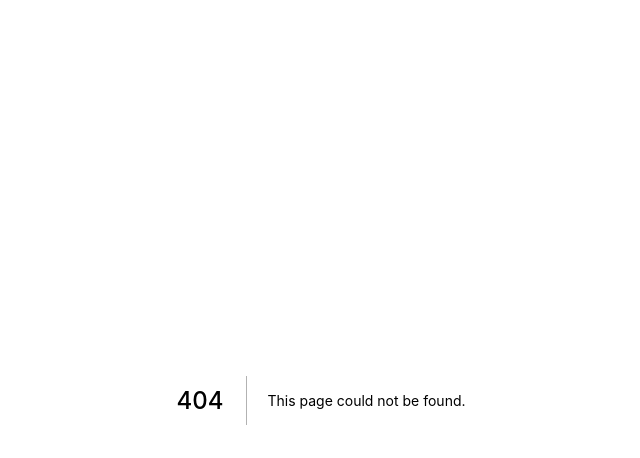
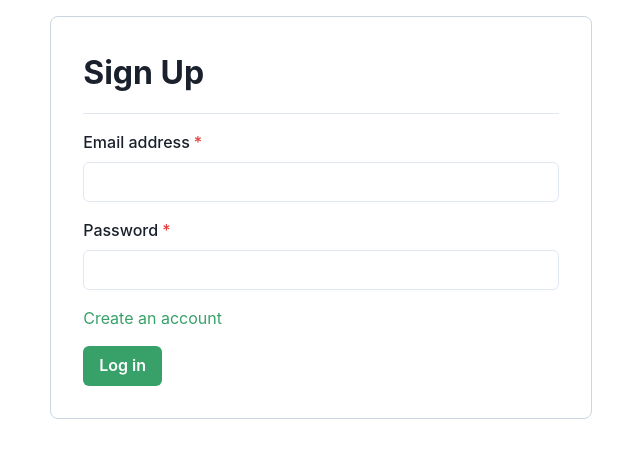
Before and after one commit to ralflopez/bahagi-digital-wallet-frontend, a Next.js app: page /auth/login in a window 1280 px wide. Before the commit this address had no page. Shown: the top 458 px of the page, without its empty margins (319-959 px from the left). Built offline with nearby package versions, Linux system fonts and the light colour scheme.

Commit message:
:sparkles: add login page

```diff
--- a/graphql/generated/graphql.tsx
+++ b/graphql/generated/graphql.tsx
@@ -581,6 +581,13 @@ export type CountriesQueryVariables = Exact<{ [key: string]: never; }>;
 
 export type CountriesQuery = { __typename?: 'Query', countries: Array<{ __typename?: 'Country', id: string, name: string, mobileCode: string, currency: { __typename?: 'Currency', id: string, name: string, symbol: string } }> };
 
+export type LogInMutationVariables = Exact<{
+  logIninput: LogInInput;
+}>;
+
+
+export type LogInMutation = { __typename?: 'Mutation', logIn: { __typename?: 'User', id: string, email: string, name: string, role: Role } };
+
 export type SignUpMutationVariables = Exact<{
   signUpInput: SignUpInput;
 }>;
@@ -630,6 +637,42 @@ export function useCountriesLazyQuery(baseOptions?: Apollo.LazyQueryHookOptions<
 export type CountriesQueryHookResult = ReturnType<typeof useCountriesQuery>;
 export type CountriesLazyQueryHookResult = ReturnType<typeof useCountriesLazyQuery>;
 export type CountriesQueryResult = Apollo.QueryResult<CountriesQuery, CountriesQueryVariables>;
+export const LogInDocument = gql`
+    mutation LogIn($logIninput: LogInInput!) {
+  logIn(logIninput: $logIninput) {
+    id
+    email
+    name
+    role
+  }
+}
+    `;
+export type LogInMutationFn = Apollo.MutationFunction<LogInMutation, LogInMutationVariables>;
+
+/**
+ * __useLogInMutation__
+ *
+ * To run a mutation, you first call `useLogInMutation` within a React component and pass it any options that fit your needs.
+ * When your component renders, `useLogInMutation` returns a tuple that includes:
+ * - A mutate function that you can call at any time to execute the mutation
+ * - An object with fields that represent the current status of the mutation's execution
+ *
+ * @param baseOptions options that will be passed into the mutation, supported options are listed on: https://www.apollographql.com/docs/react/api/react-hooks/#options-2;
+ *
+ * @example
+ * const [logInMutation, { data, loading, error }] = useLogInMutation({
+ *   variables: {
+ *      logIninput: // value for 'logIninput'
+ *   },
+ * });
+ */
+export function useLogInMutation(baseOptions?: Apollo.MutationHookOptions<LogInMutation, LogInMutationVariables>) {
+        const options = {...defaultOptions, ...baseOptions}
+        return Apollo.useMutation<LogInMutation, LogInMutationVariables>(LogInDocument, options);
+      }
+export type LogInMutationHookResult = ReturnType<typeof useLogInMutation>;
+export type LogInMutationResult = Apollo.MutationResult<LogInMutation>;
+export type LogInMutationOptions = Apollo.BaseMutationOptions<LogInMutation, LogInMutationVariables>;
 export const SignUpDocument = gql`
     mutation SignUp($signUpInput: SignUpInput!) {
   signUp(signUpInput: $signUpInput) {
--- /dev/null
+++ b/pages/auth/login.tsx
@@ -0,0 +1,156 @@
+import {
+  Alert,
+  AlertIcon,
+  AlertDescription,
+  Box,
+  Button,
+  Container,
+  Divider,
+  FormControl,
+  FormLabel,
+  Input,
+  Select,
+  Text,
+  FormErrorMessage,
+  Link,
+} from "@chakra-ui/react"
+import React, { useState } from "react"
+import { useMutation } from "@apollo/client"
+import {
+  LogInDocument,
+  LogInMutation,
+  LogInMutationVariables,
+  SignUpDocument,
+  SignUpMutation,
+  SignUpMutationVariables,
+} from "../../graphql/generated/graphql"
+import { useRouter } from "next/router"
+
+const validateEmail = (email: string) => {
+  return email
+    .toLowerCase()
+    .match(
+      /^(([^<>()[\]\\.,;:\s@"]+(\.[^<>()[\]\\.,;:\s@"]+)*)|(".+"))@((\[[0-9]{1,3}\.[0-9]{1,3}\.[0-9]{1,3}\.[0-9]{1,3}\])|(([a-zA-Z\-0-9]+\.)+[a-zA-Z]{2,}))$/
+    )
+}
+
+const Login = () => {
+  const router = useRouter()
+  const [email, setEmail] = useState({ value: "", error: "" })
+  const [password, setPassword] = useState({ value: "", error: "" })
+  const [formError, setFormError] = useState("")
+
+  const [login, { loading, error, data }] = useMutation<
+    LogInMutation,
+    LogInMutationVariables
+  >(LogInDocument)
+
+  const handleEmail = (e: React.ChangeEvent<HTMLInputElement>) => {
+    const value = e.target.value
+    if (validateEmail(value)) {
+      setEmail({ value, error: "" })
+    } else {
+      setEmail({ value, error: "Email is invalid" })
+    }
+  }
+
+  const handlePassword = (e: React.ChangeEvent<HTMLInputElement>) => {
+    const value = e.target.value
+    if (value.length < 8) {
+      setPassword({ value, error: "Password must be at least 8 characters" })
+    } else {
+      setPassword({ value, error: "" })
+    }
+  }
+
+  const handleLogin = () => {
+    if (email.error || password.error) {
+      setFormError("Please fill out all fields")
+      return
+    } else if (email.value.length < 1 || password.value.length < 1) {
+      setFormError("Please fill out all fields")
+      return
+    }
+
+    login({
+      variables: {
+        logIninput: {
+          email: email.value,
+          password: password.value,
+        },
+      },
+    })
+  }
+
+  if (loading) return <div>Loading...</div>
+  if (error) {
+    setFormError(error.message)
+  }
+  if (data) {
+    router.replace("/")
+    return
+  }
+
+  return (
+    <Container>
+      <Box
+        as='form'
+        m='4'
+        p='8'
+        border='1px'
+        rounded='lg'
+        borderColor='gray.300'
+      >
+        {formError.length > 0 && (
+          <Alert status='error' mb='4' rounded='lg'>
+            <AlertIcon />
+            <AlertDescription>{formError}</AlertDescription>
+          </Alert>
+        )}
+        <Text fontSize='xx-large' fontWeight='bold' mb='4'>
+          Sign Up
+        </Text>
+        <Divider mb='4' />
+        <FormControl isRequired mb='4' isInvalid={email.error !== ""}>
+          <FormLabel htmlFor='email'>Email address</FormLabel>
+          <Input
+            id='email'
+            type='email'
+            value={email.value}
+            onChange={handleEmail}
+            onBlur={handleEmail}
+          />
+          {email.error !== "" && (
+            <FormErrorMessage>{email.error}</FormErrorMessage>
+          )}
+        </FormControl>
+        <FormControl isRequired mb='4' isInvalid={password.error !== ""}>
+          <FormLabel htmlFor='password'>Password</FormLabel>
+          <Input
+            id='password'
+            type='password'
+            value={password.value}
+            onChange={handlePassword}
+            onBlur={handlePassword}
+          />
+          {password.error !== "" && (
+            <FormErrorMessage>{password.error}</FormErrorMessage>
+          )}
+        </FormControl>
+        <Link href='/auth/signup' color='green.500'>
+          Create an account
+        </Link>
+        <Button
+          colorScheme='green'
+          mt='4'
+          display='block'
+          onClick={handleLogin}
+        >
+          Log in
+        </Button>
+      </Box>
+    </Container>
+  )
+}
+
+export default Login
```
Also changed, not shown: graphql/query/login.graphql (added, +8 -0 lines).
